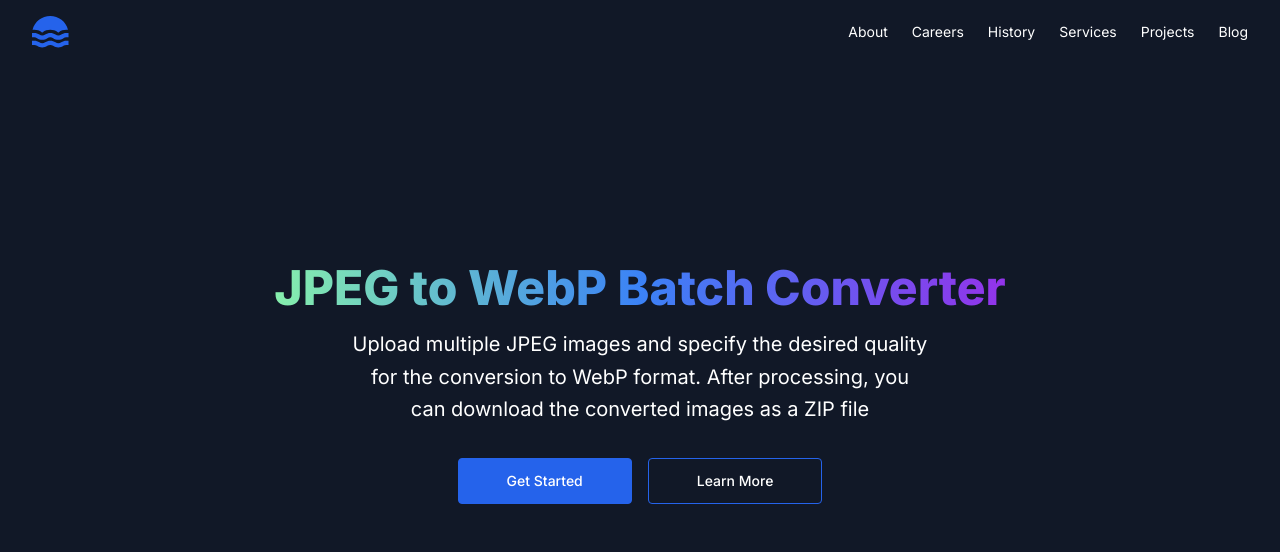
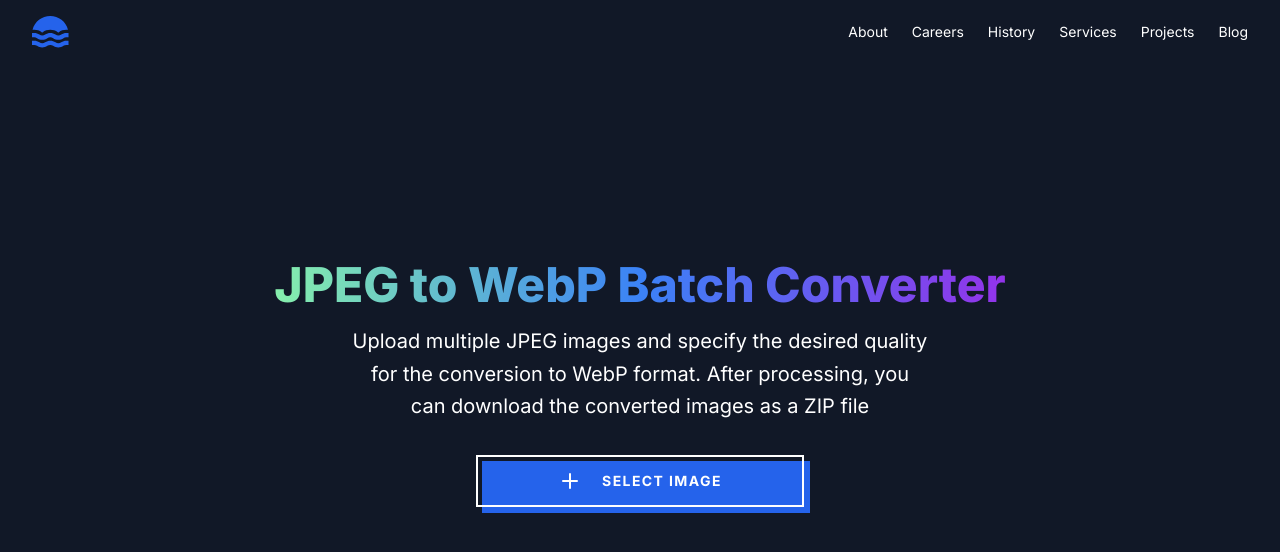
Before and after one commit to NirobxHasan/image-converter-client, a Next.js app: page /webp-converter/batch-converter in a window 1280 px wide. Shown: the top 552 px of the page. Built offline with nearby package versions, Linux system fonts and the light colour scheme.

Commit message:
Uplaod Banner added

```diff
--- a/package.json
+++ b/package.json
@@ -10,6 +10,7 @@
   },
   "dependencies": {
     "axios": "^1.6.8",
+    "lucide-react": "^0.378.0",
     "next": "14.2.3",
     "react": "^18",
     "react-dom": "^18"
--- a/src/app/(pages)/webp-converter/batch-converter/page.tsx
+++ b/src/app/(pages)/webp-converter/batch-converter/page.tsx
@@ -1,47 +1,51 @@
-import React from 'react'
+import { Plus } from 'lucide-react';
 
 function page() {
-  const handleSelectImage = async (event) => {
-    const files = event.target.files;
-    // Handle file selection and conversion here
-  };
+    // const handleSelectImage = async (event) => {
+    //     const files = event.target.files;
+    //     // Handle file selection and conversion here
+    // };
     return (
         <div>
             <section className="bg-gray-900 text-white">
                 <div className="mx-auto max-w-screen-xl -mt-20 px-4 py-32 lg:flex lg:h-screen lg:items-center">
                     <div className="mx-auto max-w-3xl text-center">
-      <h1
-        className="bg-gradient-to-r from-green-300 via-blue-500 to-purple-600 bg-clip-text text-3xl font-extrabold text-transparent sm:text-5xl"
-      >
+                        <h1 className="bg-gradient-to-r from-green-300 via-blue-500 to-purple-600 bg-clip-text text-3xl font-extrabold text-transparent sm:text-5xl">
                             JPEG to WebP Batch Converter
                         </h1>
 
                         <p className="mx-auto mt-4 max-w-xl sm:text-xl/relaxed">
-      Upload multiple JPEG images and specify the desired quality for the conversion to WebP format. After processing, you can download the converted images as a ZIP file
+                            Upload multiple JPEG images and specify the desired
+                            quality for the conversion to WebP format. After
+                            processing, you can download the converted images as
+                            a ZIP file
                         </p>
 
                         <div className="mt-8 flex flex-wrap justify-center gap-4">
-        <a
-          className="block w-full rounded border border-blue-600 bg-blue-600 px-12 py-3 text-sm font-medium text-white hover:bg-transparent hover:text-white focus:outline-none focus:ring active:text-opacity-75 sm:w-auto"
-          href="#"
+                            <div className="group relative inline-block focus:outline-none focus:ring ">
+                                <span className="absolute inset-0 translate-x-1.5 translate-y-1.5 bg-blue-600 transition-transform group-hover:translate-x-0 group-hover:translate-y-0"></span>
+
+                                <label
+                                    htmlFor="file-upload"
+                                    className="cursor-pointer relative inline-block border-2 border-current px-20 py-3 text-sm font-bold uppercase tracking-widest text-white group-active:text-opacity-75"
                                 >
-          Get Started
-        </a>
-
-        <a
-          className="block w-full rounded border border-blue-600 px-12 py-3 text-sm font-medium text-white hover:bg-blue-600 focus:outline-none focus:ring active:bg-blue-500 sm:w-auto"
-          href="#"
-        >
-          Learn More
-        </a>
+                                    <div className="flex items-center gap-5">
+                                        <Plus /> Select Image
                                     </div>
-
-
+                                </label>
+                                <input
+                                    id="file-upload"
+                                    type="file"
+                                    className="hidden"
+                                    accept="image/*"
+                                />
+                            </div>
+                        </div>
                     </div>
                 </div>
             </section>
         </div>
-  )
+    );
 }
 
-export default page
+export default page;
```
Also changed, not shown: 2 other files (tests, documents, lock files or other folders). Lines whose indentation alone changed are shown as unchanged.
